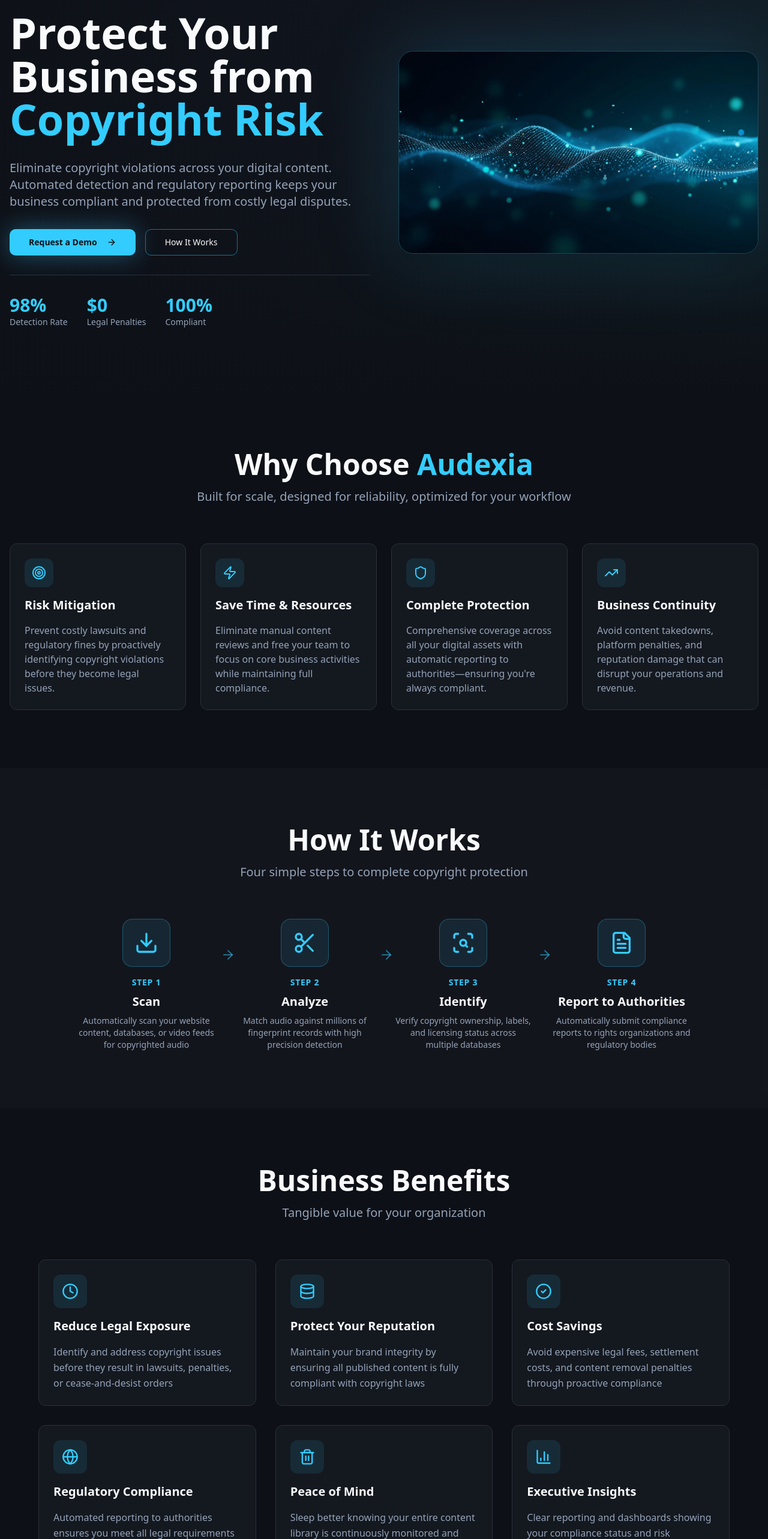
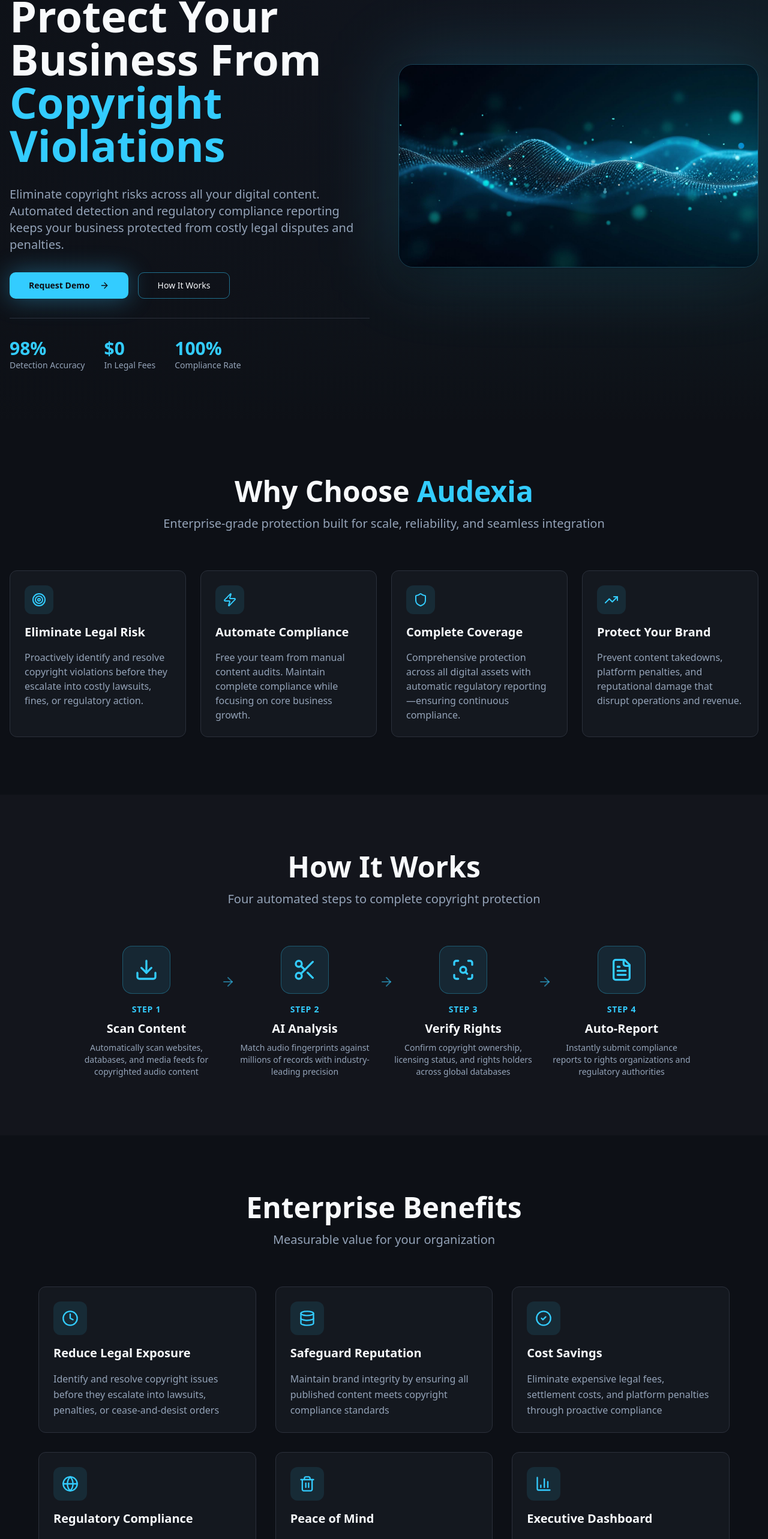
Before and after one commit to ObseumEU/audio-guardian-ai, a React (Vite) app: page / in a window 1280 px wide. Shown: the part 210-2776 px from the top of the page at 60% size. Built offline with nearby package versions, Linux system fonts and the light colour scheme; the HTML template or start-up script is replaced by a standard one.

Commit message:
Refine website text

```diff
--- a/src/contexts/LanguageContext.tsx
+++ b/src/contexts/LanguageContext.tsx
@@ -16,79 +16,79 @@ const translations = {
       contact: 'Contact',
     },
     hero: {
-      badge: 'AI-Powered Copyright Detection',
-      title: 'Protect Your Business from',
-      titleHighlight: 'Copyright Risk',
-      description: 'Eliminate copyright violations across your digital content. Automated detection and regulatory reporting keeps your business compliant and protected from costly legal disputes.',
-      requestDemo: 'Request a Demo',
+      badge: 'AI-Powered Copyright Protection',
+      title: 'Protect Your Business From',
+      titleHighlight: 'Copyright Violations',
+      description: 'Eliminate copyright risks across all your digital content. Automated detection and regulatory compliance reporting keeps your business protected from costly legal disputes and penalties.',
+      requestDemo: 'Request Demo',
       viewDocs: 'How It Works',
       stat1Value: '98%',
-      stat1Label: 'Detection Rate',
+      stat1Label: 'Detection Accuracy',
       stat2Value: '$0',
-      stat2Label: 'Legal Penalties',
+      stat2Label: 'In Legal Fees',
       stat3Value: '100%',
-      stat3Label: 'Compliant',
+      stat3Label: 'Compliance Rate',
     },
     benefits: {
       title: 'Why Choose',
       titleHighlight: 'Audexia',
-      subtitle: 'Built for scale, designed for reliability, optimized for your workflow',
-      benefit1Title: 'Risk Mitigation',
-      benefit1Desc: 'Prevent costly lawsuits and regulatory fines by proactively identifying copyright violations before they become legal issues.',
-      benefit2Title: 'Save Time & Resources',
-      benefit2Desc: 'Eliminate manual content reviews and free your team to focus on core business activities while maintaining full compliance.',
-      benefit3Title: 'Complete Protection',
-      benefit3Desc: 'Comprehensive coverage across all your digital assets with automatic reporting to authorities—ensuring you\'re always compliant.',
-      benefit4Title: 'Business Continuity',
-      benefit4Desc: 'Avoid content takedowns, platform penalties, and reputation damage that can disrupt your operations and revenue.',
+      subtitle: 'Enterprise-grade protection built for scale, reliability, and seamless integration',
+      benefit1Title: 'Eliminate Legal Risk',
+      benefit1Desc: 'Proactively identify and resolve copyright violations before they escalate into costly lawsuits, fines, or regulatory action.',
+      benefit2Title: 'Automate Compliance',
+      benefit2Desc: 'Free your team from manual content audits. Maintain complete compliance while focusing on core business growth.',
+      benefit3Title: 'Complete Coverage',
+      benefit3Desc: 'Comprehensive protection across all digital assets with automatic regulatory reporting—ensuring continuous compliance.',
+      benefit4Title: 'Protect Your Brand',
+      benefit4Desc: 'Prevent content takedowns, platform penalties, and reputational damage that disrupt operations and revenue.',
     },
     howItWorks: {
       title: 'How It Works',
-      subtitle: 'Four simple steps to complete copyright protection',
+      subtitle: 'Four automated steps to complete copyright protection',
       step1: 'Step',
-      step1Title: 'Scan',
-      step1Desc: 'Automatically scan your website content, databases, or video feeds for copyrighted audio',
-      step2Title: 'Analyze',
-      step2Desc: 'Match audio against millions of fingerprint records with high precision detection',
-      step3Title: 'Identify',
-      step3Desc: 'Verify copyright ownership, labels, and licensing status across multiple databases',
-      step4Title: 'Report to Authorities',
-      step4Desc: 'Automatically submit compliance reports to rights organizations and regulatory bodies',
+      step1Title: 'Scan Content',
+      step1Desc: 'Automatically scan websites, databases, and media feeds for copyrighted audio content',
+      step2Title: 'AI Analysis',
+      step2Desc: 'Match audio fingerprints against millions of records with industry-leading precision',
+      step3Title: 'Verify Rights',
+      step3Desc: 'Confirm copyright ownership, licensing status, and rights holders across global databases',
+      step4Title: 'Auto-Report',
+      step4Desc: 'Instantly submit compliance reports to rights organizations and regulatory authorities',
     },
     features: {
-      title: 'Business Benefits',
-      subtitle: 'Tangible value for your organization',
+      title: 'Enterprise Benefits',
+      subtitle: 'Measurable value for your organization',
       feature1Title: 'Reduce Legal Exposure',
-      feature1Desc: 'Identify and address copyright issues before they result in lawsuits, penalties, or cease-and-desist orders',
-      feature2Title: 'Protect Your Reputation',
-      feature2Desc: 'Maintain your brand integrity by ensuring all published content is fully compliant with copyright laws',
+      feature1Desc: 'Identify and resolve copyright issues before they escalate into lawsuits, penalties, or cease-and-desist orders',
+      feature2Title: 'Safeguard Reputation',
+      feature2Desc: 'Maintain brand integrity by ensuring all published content meets copyright compliance standards',
       feature3Title: 'Cost Savings',
-      feature3Desc: 'Avoid expensive legal fees, settlement costs, and content removal penalties through proactive compliance',
+      feature3Desc: 'Eliminate expensive legal fees, settlement costs, and platform penalties through proactive compliance',
       feature4Title: 'Regulatory Compliance',
-      feature4Desc: 'Automated reporting to authorities ensures you meet all legal requirements across jurisdictions',
+      feature4Desc: 'Automated reporting ensures you meet all legal requirements across multiple jurisdictions',
       feature5Title: 'Peace of Mind',
-      feature5Desc: 'Sleep better knowing your entire content library is continuously monitored and compliant',
-      feature6Title: 'Executive Insights',
-      feature6Desc: 'Clear reporting and dashboards showing your compliance status and risk reduction metrics',
+      feature5Desc: 'Continuous monitoring of your entire content library ensures ongoing compliance and protection',
+      feature6Title: 'Executive Dashboard',
+      feature6Desc: 'Real-time insights showing compliance status, risk metrics, and protection coverage',
     },
     targetAudience: {
-      title: 'Business Use Cases',
-      subtitle: 'Automatic copyright compliance across your entire digital infrastructure',
-      case1Title: 'Website Compliance',
-      case1Desc: 'Automatically scan all audio content on your website and ensure full copyright compliance with automated reporting to authorities.',
-      case2Title: 'Database Auditing',
-      case2Desc: 'Continuously monitor your audio databases for copyrighted content and maintain legal compliance with real-time alerts.',
-      case3Title: 'Corporate Legal Protection',
-      case3Desc: 'Protect your organization from copyright infringement lawsuits with automated detection and authority reporting.',
-      case4Title: 'Regulatory Compliance',
-      case4Desc: 'Stay compliant with copyright laws across jurisdictions through automatic submission of findings to regulatory bodies.',
+      title: 'Enterprise Use Cases',
+      subtitle: 'Automated copyright compliance across your digital infrastructure',
+      case1Title: 'Website Protection',
+      case1Desc: 'Automatically scan all audio content on your websites and ensure complete copyright compliance with automated regulatory reporting.',
+      case2Title: 'Database Monitoring',
+      case2Desc: 'Continuously monitor your media databases for copyrighted content with real-time alerts and compliance tracking.',
+      case3Title: 'Legal Risk Management',
+      case3Desc: 'Shield your organization from copyright infringement lawsuits with automated detection and authority reporting.',
+      case4Title: 'Multi-Jurisdiction Compliance',
+      case4Desc: 'Maintain compliance with copyright laws across all jurisdictions through automatic regulatory submissions.',
     },
     cta: {
       title: 'Protect Your Business Today',
-      description: 'Protect your business from copyright violations with automated scanning of all your digital assets. From websites to databases—we detect, report, and keep you compliant with authorities automatically.',
-      requestDemo: 'Request a Demo',
-      scheduleCall: 'Schedule Integration Call',
-      footer: 'Flexible deployment options • Scales with your business • Full compliance guarantee',
+      description: 'Safeguard your business from copyright violations with automated scanning across all digital assets. From websites to databases—we detect violations, submit reports, and keep you compliant automatically.',
+      requestDemo: 'Request Demo',
+      scheduleCall: 'Schedule Consultation',
+      footer: 'Flexible deployment • Enterprise scalability • 100% compliance guarantee',
     },
     footer: {
       brand: 'Obseum',
```
